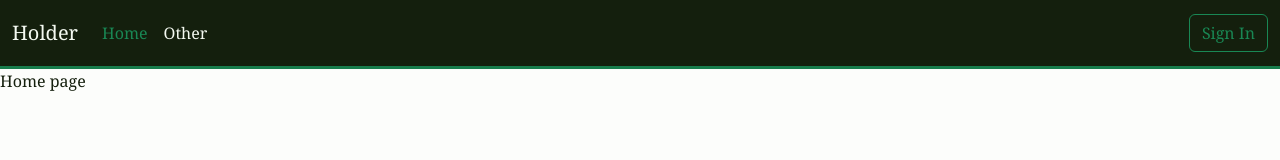
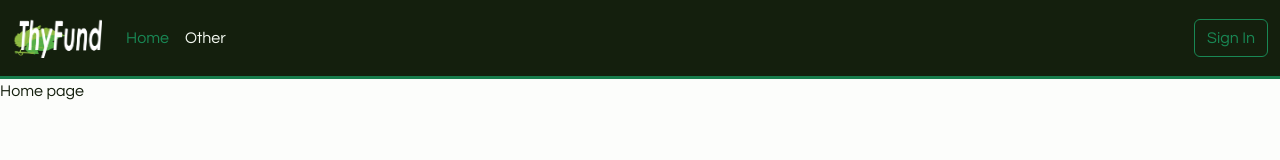
Before and after one commit to prolific-sunder/financetracker, a plain HTML site: page frontend/index.html in a window 1280 px wide. Drawn offline with nearby package versions, Linux system fonts and the light colour scheme.

Commit message:
Added the logo into the navbar and changed title of page to be "ThyFund"

```diff
--- a/frontend/index.html
+++ b/frontend/index.html
@@ -5,14 +5,14 @@
     <meta name="viewport" content="width=device-width, initial-scale=1.0">
     <link href="https://cdn.jsdelivr.net/npm/bootstrap@5.3.7/dist/css/bootstrap.min.css" rel="stylesheet" integrity="sha384-LN+7fdVzj6u52u30Kp6M/trliBMCMKTyK833zpbD+pXdCLuTusPj697FH4R/5mcr" crossorigin="anonymous">
     <link rel="stylesheet" href="style/style.css">
-    <title>Finance Tracker</title>
+    <title>ThyFund</title>
 </head>
 
 <body>
     <!-- Navbar -->
     <nav class="navbar navbar-expand-lg bg-body-tertiary nav_styling">
         <div class="container-fluid">
-            <a class="navbar-brand">Holder</a>
+            <img class="navbar-brand" src = "logo/logo.png" alt = "ThyFont" height="50" width="90"></a>
 
             <button class="navbar-toggler" type="button" data-bs-toggle="collapse" data-bs-target="#navbarSupportedContent" aria-controls="navbarSupportedContent" aria-expanded="false" aria-label="Toggle navigation">
                 <span class="navbar-toggler-icon"></span>
--- a/frontend/style/style.css
+++ b/frontend/style/style.css
@@ -1,5 +1,5 @@
 * {
-    font-family: Georgia;
+    font-family: "Century Gothic", sans-serif;
     color: #141F0D;
 }
 body {
```
Also changed, not shown: frontend/sign_in.html (+2 -2 lines), frontend/logo/logo.png (added).
